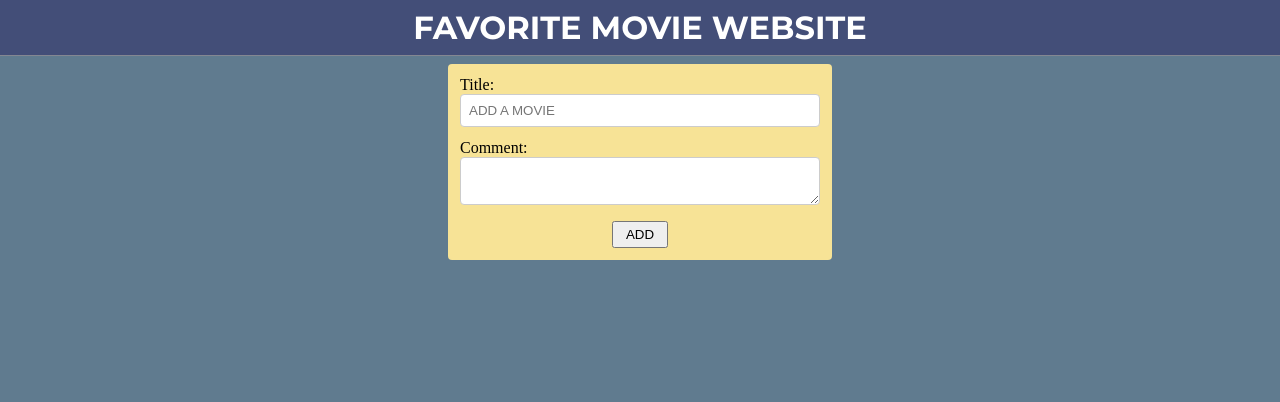
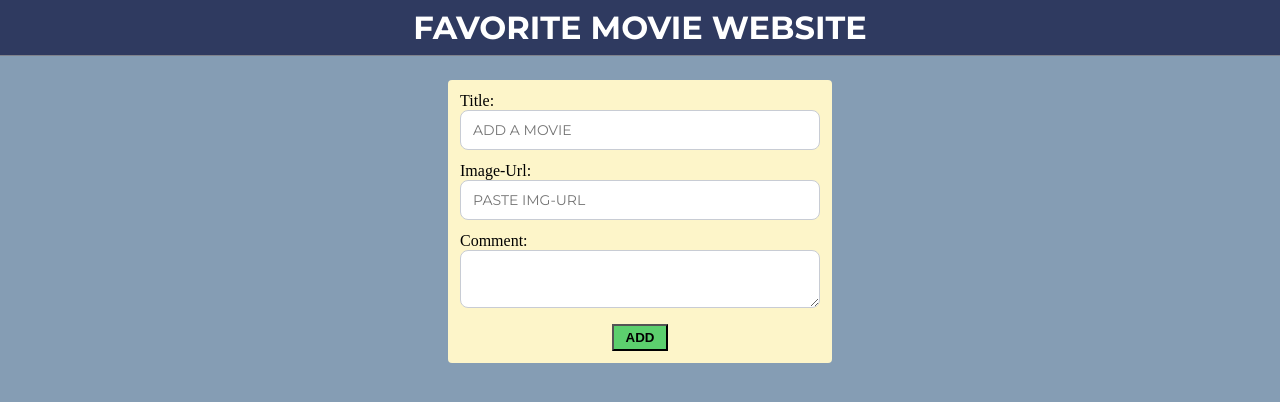
Before and after one commit to Xav2eks/FavoriteMovies, a React (Vite) app: page / in a window 1280 px wide. Shown: the top 402 px of the page. Built offline with nearby package versions, Linux system fonts and the light colour scheme.

Commit message:
Add image input and design for movie items

```diff
--- a/public/styles.css
+++ b/public/styles.css
@@ -11,7 +11,7 @@ html {
 }
 
 body {
-  background-color: #607b8f;
+  background-color: #859db4;
 }
 
 h1 {
@@ -21,7 +21,7 @@ h1 {
 }
 
 header {
-  background-color: #434e78;
+  background-color: #2f3a60;
   padding: 8px;
   border-bottom: 1px solid rgba(156, 156, 156, 0.74);
 }
@@ -29,7 +29,7 @@ header {
 .main-container {
   display: flex;
   flex-direction: column;
-  gap: 8px;
+  gap: 24px;
 }
 
 .input-container {
@@ -38,7 +38,7 @@ header {
   flex-direction: column;
   margin: 0 auto;
   gap: 12px;
-  background-color: #f7e396;
+  background-color: #fdf5c9;
   padding: 12px;
   border-radius: 4px;
 }
@@ -46,9 +46,19 @@ header {
 .input-container input,
 .input-container textarea {
   width: 100%;
-  padding: 8px;
-  border: 1px solid #ccc;
-  border-radius: 4px;
+  padding: 10px 12px;
+  border: 1px solid #c8ccd4;
+  border-radius: 8px;
+  font-family: "Montserrat", sans-serif;
+  font-size: 14px;
+  transition: 0.2s ease;
+}
+
+.input-container input:focus,
+.input-container textarea:focus {
+  border-color: #2f3a60;
+  box-shadow: 0 0 4px rgba(47, 58, 96, 0.4);
+  outline: none;
 }
 
 .button-container {
@@ -59,14 +69,73 @@ header {
 .button-container button {
   width: fit-content;
   padding: 4px 12px 4px 12px;
+  background-color: #5ccf6e;
+  font-weight: bold;
+}
+
+.button-container button:hover {
+  border-color: #2f3a60;
+  box-shadow: 0 0 4px rgba(47, 58, 96, 0.4);
+  outline: none;
+  cursor: pointer;
+  transition: 0.2s ease;
 }
 
 .moviesListContainer {
   display: grid;
   grid-template-columns: 1fr 1fr 1fr 1fr;
+  width: 90%;
+  margin: 0 auto;
+  gap: 32px;
 }
 
 .movieContainer {
   padding: 8px;
   background-color: red;
 }
+
+.movieItem {
+  display: flex;
+  flex-direction: column;
+  gap: 8px;
+  background-color: #f6ebe8;
+  padding: 12px;
+  border-radius: 12px;
+}
+
+.movieItem > img {
+  width: 200px;
+  height: 200px;
+  margin: auto;
+}
+
+.movieItem h2 {
+  font-family: "Montserrat", sans-serif;
+  font-size: 18px;
+  font-weight: 700;
+  color: #2f3a60;
+}
+
+.movieItem p {
+  font-family: "Montserrat", sans-serif;
+  font-size: 14px;
+  font-weight: 400;
+  line-height: 1.4;
+  color: #444b54;
+}
+
+.movieItem button {
+  width: fit-content;
+  padding: 4px;
+  margin-left: auto;
+  background-color: #e26a6a;
+  border: none;
+  color: white;
+  cursor: pointer;
+  transition: 0.2s ease;
+}
+
+.movieItem button:hover {
+  background-color: #cc5b5b;
+  box-shadow: 0 0 4px rgba(47, 58, 96, 0.4);
+}
--- a/src/App.jsx
+++ b/src/App.jsx
@@ -23,6 +23,7 @@ function App() {
           return (
             <MovieItem
               key={index}
+              image={movie.image}
               title={movie.title}
               comment={movie.comment}
             />
--- a/src/components/CreateInput.jsx
+++ b/src/components/CreateInput.jsx
@@ -2,6 +2,7 @@ import React, { use, useState } from "react";
 
 function CreateInput(props) {
   const [titleInput, setTitleInput] = useState("");
+  const [imageInput, setImageInput] = useState("");
   const [commentInput, setCommentInput] = useState("");
 
   const [movie, setMovie] = useState({
@@ -15,6 +16,12 @@ function CreateInput(props) {
     setTitleInput(titleValue);
   }
 
+  function handleImageInput(event) {
+    const imageValue = event.target.value;
+
+    setImageInput(imageValue);
+  }
+
   function handleCommentInput(event) {
     const commentValue = event.target.value;
 
@@ -24,6 +31,7 @@ function CreateInput(props) {
   function handleAddMovie() {
     const movie = {
       title: titleInput,
+      image: imageInput,
       comment: commentInput,
     };
 
@@ -39,6 +47,15 @@ function CreateInput(props) {
           onChange={handleTitleInput}
           name="title"
           value={titleInput}
+        />
+      </div>
+      <div className="image-input-container">
+        <p>Image-Url:</p>
+        <input
+          placeholder="PASTE IMG-URL"
+          onChange={handleImageInput}
+          name="img-url"
+          value={imageInput}
         />
       </div>
       <div className="comment-input-container">
--- a/src/components/MovieItem.jsx
+++ b/src/components/MovieItem.jsx
@@ -3,8 +3,10 @@ import React, { use, useState } from "react";
 function movieItem(props) {
   return (
     <div className="movieItem">
+      <img src={props.image}></img>
       <h2>{props.title}</h2>
       <p>{props.comment}</p>
+      <button>DELETE</button>
     </div>
   );
 }
```
